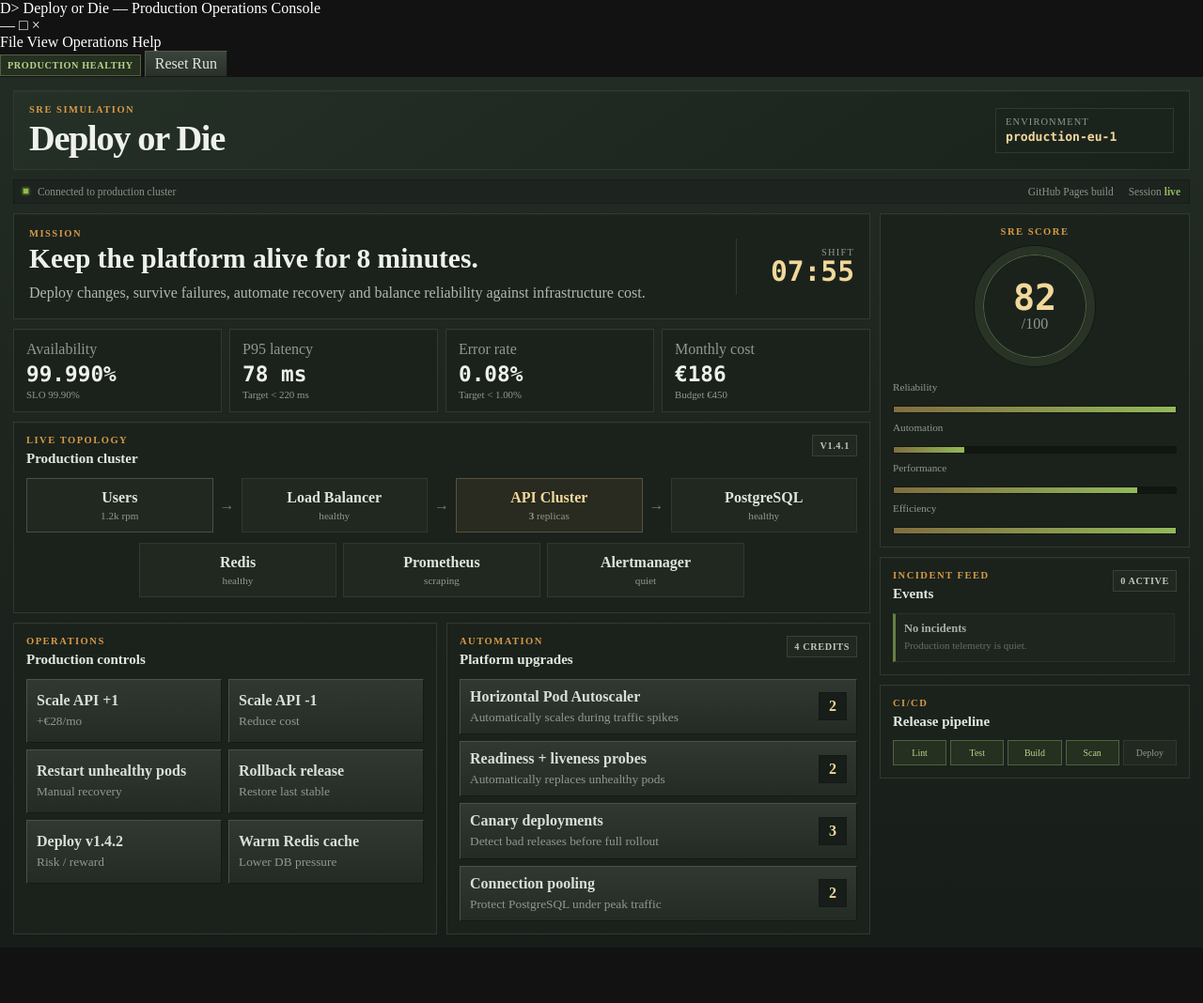
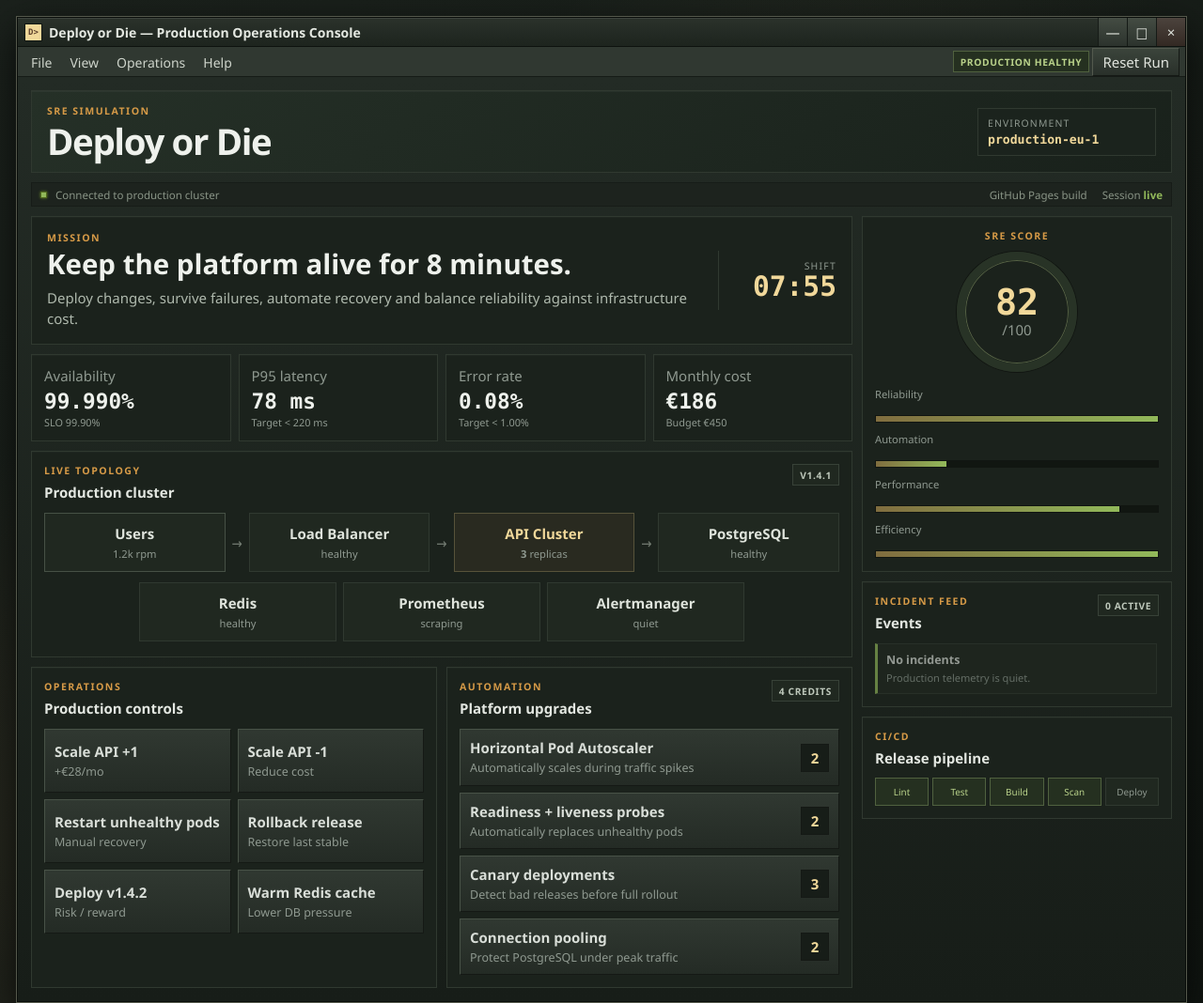
Before and after one commit to bleonheart/Deploy-Or-Die, a plain HTML site: page index.html in a window 1280 px wide. Shown: the top 1068 px of the page at 94% size. Before the commit the page ends 1009 px from the top, so only its background shows below. Drawn offline with Linux system fonts and the light colour scheme.

Commit message:
Use standalone portfolio-style program window

```diff
--- a/assets/style.css
+++ b/assets/style.css
@@ -1348,3 +1348,175 @@ progress::-moz-progress-bar {
     width: min(318px, calc(100vw - 8px));
   }
 }
+
+
+body {
+  min-height: 100vh;
+  padding: 18px;
+  overflow: auto;
+  font-family: var(--desktop-font);
+  font-size: 15px;
+  color: var(--desktop-text);
+  background:
+    radial-gradient(circle at 14% 82%, rgba(152, 112, 68, .16), transparent 31%),
+    radial-gradient(circle at 72% 18%, rgba(241, 216, 154, .045), transparent 30%),
+    linear-gradient(140deg, #1b211c 0, #181e19 42%, #101511 100%);
+}
+
+body::before {
+  content: "";
+  position: fixed;
+  inset: 0;
+  z-index: -1;
+  pointer-events: none;
+  opacity: .42;
+  background-image:
+    linear-gradient(90deg, transparent 0 31px, rgba(246, 223, 164, .018) 32px),
+    linear-gradient(transparent 0 31px, rgba(246, 223, 164, .014) 32px);
+  background-size: 32px 32px;
+}
+
+.program-window {
+  width: min(1600px, 100%);
+  min-height: calc(100vh - 36px);
+  margin: 0 auto;
+  display: grid;
+  grid-template-rows: 31px 32px minmax(0, 1fr);
+  overflow: hidden;
+  border: 1px solid #090d0a;
+  background: var(--desktop-panel);
+  box-shadow:
+    0 0 0 1px #55594c,
+    0 14px 40px rgba(0, 0, 0, .72);
+}
+
+.program-window__titlebar {
+  display: flex;
+  min-width: 0;
+  height: 31px;
+  padding-left: 7px;
+  align-items: center;
+  justify-content: space-between;
+  border-bottom: 1px solid #0d120e;
+  background: linear-gradient(#2b322b, #1d241e);
+  box-shadow: inset 0 1px rgba(255, 255, 255, .08);
+}
+
+.program-window__title {
+  display: flex;
+  min-width: 0;
+  align-items: center;
+  gap: 7px;
+  color: #e4e8e1;
+  font-size: 14px;
+  font-weight: 600;
+}
+
+.program-window__title > span:last-child {
+  overflow: hidden;
+  text-overflow: ellipsis;
+  white-space: nowrap;
+}
+
+.program-window__icon {
+  display: grid;
+  width: 19px;
+  height: 19px;
+  flex: 0 0 auto;
+  place-items: center;
+  border: 1px solid #111713;
+  background: var(--desktop-cream);
+  color: #5c402c;
+  font: 800 9px/1 Consolas, monospace;
+}
+
+.program-window__controls {
+  align-self: stretch;
+  display: flex;
+}
+
+.program-window__controls span {
+  display: grid;
+  width: 31px;
+  height: 100%;
+  place-items: center;
+  border-left: 1px solid #151a16;
+  background: linear-gradient(#444c43, #2c332d);
+  color: #dfe3dc;
+  line-height: 1;
+}
+
+.program-window__controls .close {
+  background: linear-gradient(#4c433d, #332923);
+}
+
+.program-window__menubar {
+  display: flex;
+  height: 32px;
+  padding: 0 6px;
+  align-items: center;
+  justify-content: space-between;
+  gap: 8px;
+  border-bottom: 1px solid #161b17;
+  background: #303831;
+}
+
+.program-window__menus,
+.program-window__status {
+  display: flex;
+  align-items: center;
+  gap: 3px;
+}
+
+.program-window__menus span {
+  height: 24px;
+  padding: 3px 8px 0;
+  color: #ced4cb;
+  font-size: 14px;
+}
+
+.program-window > .app-shell {
+  min-height: 0;
+}
+
+@media (max-width: 860px) {
+  body {
+    padding: 8px;
+  }
+
+  .program-window {
+    min-height: calc(100vh - 16px);
+  }
+}
+
+@media (max-width: 580px) {
+  body {
+    padding: 0;
+  }
+
+  .program-window {
+    min-height: 100vh;
+    border-left: 0;
+    border-right: 0;
+  }
+
+  .program-window__titlebar {
+    height: 36px;
+  }
+
+  .program-window {
+    grid-template-rows: 36px 32px minmax(0, 1fr);
+  }
+
+  .program-window__controls span {
+    width: 36px;
+  }
+
+  .program-window__menus {
+    display: none;
+  }
+
+  .program-window__menubar {
+    justify-content: flex-end;
+  }
+}
```
